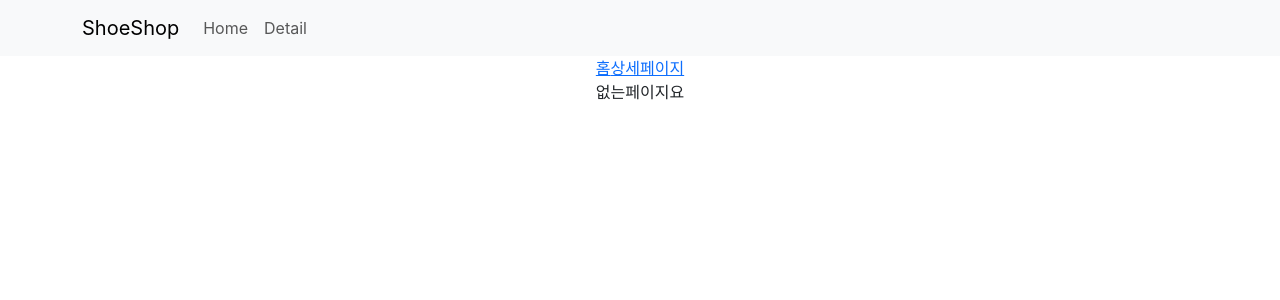
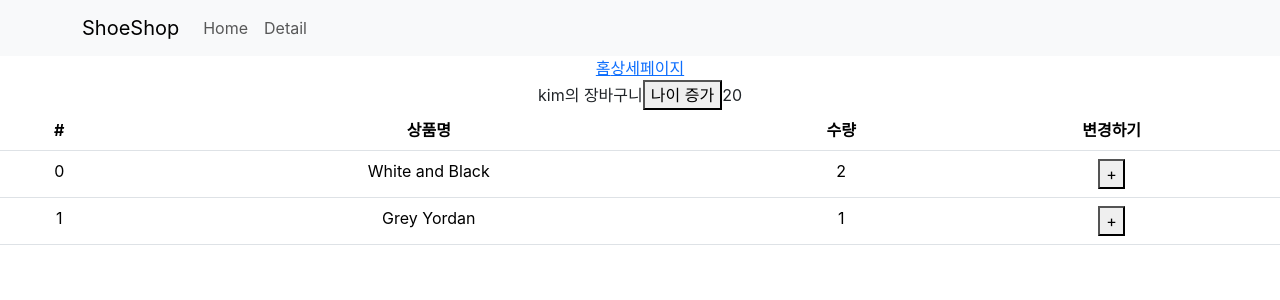
Before and after one commit to TaesunPark/hello-react, a React (Create React App) app in the folder shop/: page /cart in a window 1280 px wide. Shown: the top 300 px of the page. Built offline with nearby package versions, Linux system fonts and the light colour scheme.

Commit message:
[ADD] cart 페이지 변경하기 버튼 누르면 각 컬럼에 해당하는 count 증가 기능 추가

```diff
--- a/shop/package.json
+++ b/shop/package.json
@@ -3,6 +3,7 @@
   "version": "0.1.0",
   "private": true,
   "dependencies": {
+    "@reduxjs/toolkit": "^1.9.7",
     "@testing-library/jest-dom": "^5.17.0",
     "@testing-library/react": "^13.4.0",
     "@testing-library/user-event": "^13.5.0",
@@ -12,6 +13,7 @@
     "react-bootstrap": "^2.9.1",
     "react-dom": "^18.2.0",
     "react-loading": "^2.0.3",
+    "react-redux": "^8.1.3",
     "react-router-dom": "^6.18.0",
     "react-scripts": "5.0.1",
     "styled-components": "^6.1.1",
--- a/shop/src/App.js
+++ b/shop/src/App.js
@@ -7,6 +7,7 @@ import Item from './component/component.js'
 import { Route, Routes, Link, useNavigate, Outlet } from 'react-router-dom'
 import MainPageComponent from './component/main-page/MainPageComponent.js';
 import DetailPageComponent from './component/detail-page/DetailPageComponent.js';
+import Cart from './component/cart/Cart.js';
 
 
 export let Context1 = createContext()
@@ -36,6 +37,8 @@ function App() {
             <DetailPageComponent shoes = {shoes}/>
           </Context1.Provider>
         } />
+
+        <Route path='/cart' element = {<Cart/>} />
 
 
         {/* <Route path='/detail/:id' element={
--- /dev/null
+++ b/shop/src/component/cart/Cart.js
@@ -0,0 +1,61 @@
+import { Table } from 'react-bootstrap'
+import { useDispatch, useSelector } from 'react-redux';
+import { changeName, increase } from '../../store/userSlice';
+import { increase_cart } from '../../store/cartSlice';
+
+function Cart() {
+
+    const cart = useSelector(state =>
+        state.cart
+    )
+
+    const user = useSelector(state =>
+        state.user
+    )
+
+    const dispatch = useDispatch(); // store.js로 요청 보내주는 함수임
+
+    return (
+        <div>
+            {user.name}의 장바구니
+            <button onClick={()=>{
+                dispatch(increase());
+            }}>나이 증가</button>
+            {user.age}
+
+            <Table>
+                <thead>
+                    <tr>
+                        <th>#</th>
+                        <th>상품명</th>
+                        <th>수량</th>
+                        <th>변경하기</th>
+                    </tr>
+                </thead>
+                <tbody>
+
+                    {
+                        cart.map((item, i) => {
+                            return (
+                                <tr key={item.id}>
+                                    <td>{item.id}</td>
+                                    <td>{item.name}</td>
+                                    <td>{item.count}</td>
+                                    <td>
+                                        <button onClick={() =>{
+                                            dispatch(increase_cart(item))
+                                        }}>+</button>
+                                    </td>
+                                </tr>
+                            )
+                        })
+                    }
+
+                </tbody>
+            </Table>
+        </div>
+
+    )
+}
+
+export default Cart;
--- /dev/null
+++ b/shop/src/store.js
@@ -0,0 +1,16 @@
+import {configureStore, createSlice} from '@reduxjs/toolkit'
+import user from './store/userSlice.js'
+import cart from './store/cartSlice.js'
+
+// useState() 역할임
+// state 하나를 slice 라고 부름
+
+
+export default configureStore(
+    {
+        reducer : {
+            user : user.reducer,
+            cart : cart.reducer
+        }
+    }
+)
--- /dev/null
+++ b/shop/src/store/cartSlice.js
@@ -0,0 +1,19 @@
+import { createSlice } from "@reduxjs/toolkit"
+
+let cart = createSlice(
+    {
+        name :'cart',
+        initialState : [
+            {id : 0, name : 'White and Black', count : 2},
+            {id : 1, name : 'Grey Yordan', count : 1}],
+        reducers : {
+            increase_cart(state, value){
+                state[value.payload.id].count += 1
+            }
+        }
+    }
+)
+
+export let {increase_cart} = cart.actions;
+
+export default cart;
--- /dev/null
+++ b/shop/src/store/userSlice.js
@@ -0,0 +1,20 @@
+import { createSlice } from "@reduxjs/toolkit"
+
+let user = createSlice({
+    name :'state 이름 ~~',
+    initialState : {'name' : 'kim', 'age' : 20},
+    reducers : {
+        changeName(state){
+            state.name = 'park'
+        },
+        increase(state){
+            state.age += 1
+        }
+
+    }
+    // 1. state 수정해주는 함수만들기
+    // 2. export 해야함
+})
+
+export let {changeName, increase} = user.actions;
+export default user;
```
Also changed, not shown: shop/src/index.js (+7 -3 lines), 1 other file (tests, documents, lock files or other folders).
